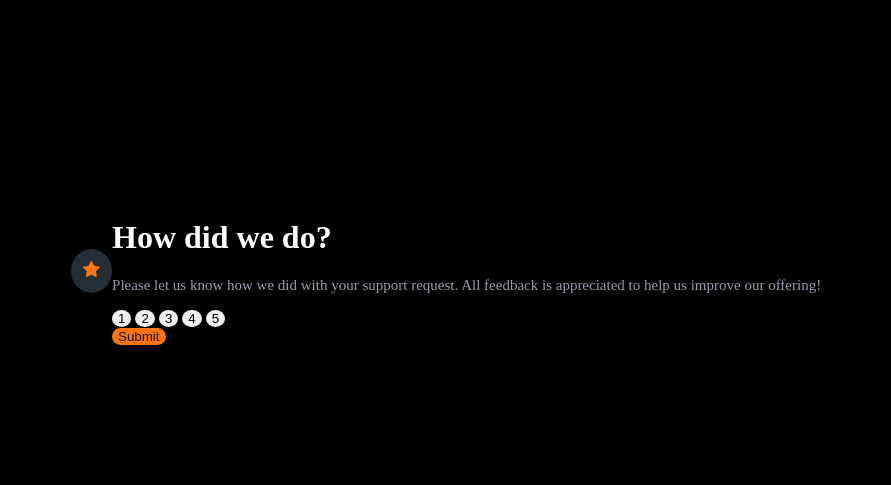
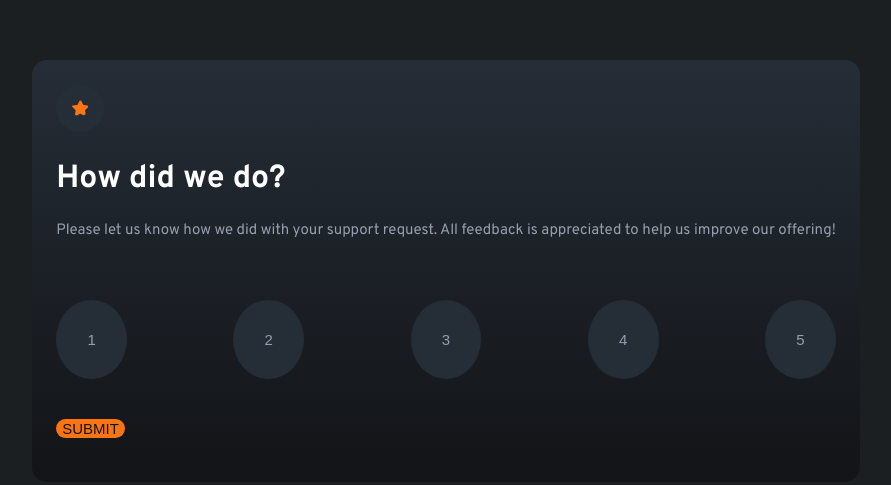
Before and after one commit to starry-seas/interactive_rating_component, a plain HTML site: page index.html in a window 1280 px wide. Shown: the part 154-639 px from the top of the page, without its empty margins (194-1085 px from the left). Drawn offline with Linux system fonts and the light colour scheme.

Commit message:
amended styling further, small amendments to HTML - removed div for star icon as it was affecting output and added breaks for spacing between elements

```diff
--- a/index.html
+++ b/index.html
@@ -18,19 +18,18 @@
 <body>
 
 <main class="card">
-  <div class="star-img">
-    <img src="./images/icon-star.svg" alt="star-img">
-  </div>
 
   <div class="rating">
+      <img id="img" src="./images/icon-star.svg" alt="star-img">
+      <!-- styling was easier when allocating id to im element and removing div. Put it within the "rating class" to ensure image is above text-->
 
-      <h1>How did we do?</h1>
+    <h1>How did we do?</h1>
 
       <p>
         Please let us know how we did with your support request. All feedback is appreciated
         to help us improve our offering!
       </p>
-
+      <br>
       <div class="ratings">
         <button class="ratings-num">1 </button>
         <button class="ratings-num">2 </button>
@@ -38,8 +37,9 @@
         <button class="ratings-num">4 </button>
         <button class="ratings-num">5 </button>
       </div>
-
-      <button class="submit">Submit</button>
+      <br>
+      <button class="submit">SUBMIT</button>
+      <br>
   </div>
 
     <!-- Rating state end -->
--- a/style.css
+++ b/style.css
@@ -1,48 +1,75 @@
+@font-face {
+    font-family: overpass ;
+    src: url("https://fonts.googleapis.com/css2?family=Overpass:ital,wght@0,100..900;1,100..900&display=swap" );
+}
+
 body{
-    background-color: black;
+    background-color: hsl(210, 10%, 12%);
+    font-family: overpass;
 }
 
 .card{
     display: flex;
     justify-content: center;
     align-items: center;
+    /* width: 400px; */
     height: 100vh;
     flex-wrap: nowrap;
     position: relative;
-    background-color: linear-gradient(to bottom hsl(216, 12%, 8%),hsl(213, 19%, 18%), hsl(217, 12%, 63%));
     padding: 1%;
     margin: 1%;
 }
 
-.star-img{
+#img{
     background-color:hsl(213, 19%, 18%);
-    padding: 1%;
+    padding: 2%;
     border-radius: 50%;
     justify-content: center;
     align-items: center;
 }
 
 .rating{
-
+    border-radius: 15px;
+    background-image: linear-gradient(to top, hsl(216, 12%, 8%), hsl(213, 19%, 18%));
+    justify-content:center;
+    align-items:center;
+    padding: 2%;
+    margin: 1%;
 }
 
 h1{
     color: hsl(0, 100%, 100%);
+    font-weight: 700;
 }
 
 p{
     font-size: 15px;
     color: hsl(217, 12%, 63%);
+    font-weight: 400;
+}
+
+.ratings{
+    display: flex;
+    justify-content: space-between;
+    align-items: center;
+    margin-block: 25px 20px;
 }
 
 .ratings-num{
     border: 0;
     border-radius: 50%;
-
+    justify-content: center;
+    align-items: center;
+    background-color:hsl(213, 19%, 18%);
+    font-size: 15px;
+    padding: 4%;
+    color: hsl(217, 12%, 63%);
+    font-weight: 400;
 }
 
 .ratings-num:hover{
     background-color: hsl(25, 97%, 53%);
+    color: hsl(216, 12%, 8%);
 }
 
 .submit{
@@ -50,6 +77,10 @@ p{
     color: hsl(216, 12%, 8%);
     border: 0;
     border-radius: 15px;
+    font-size: 15px;
+    display: flex;
+    justify-content: center;
+    align-items: center;
 }
 
 .submit:hover{
@@ -58,6 +89,12 @@ p{
 
 .thank-you{
     display:none;
+    border-radius: 15px;
+    background-image: linear-gradient(to top, hsl(216, 12%, 8%), hsl(213, 19%, 18%));
+    justify-content:center;
+    align-items:center;
+    padding: 2%;
+    margin: 1%;
 }
 
 .rating-output{
```
